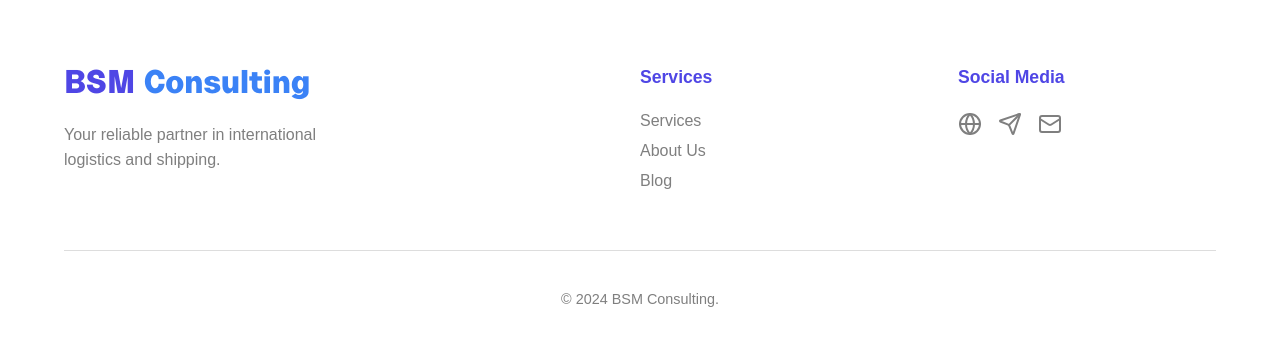
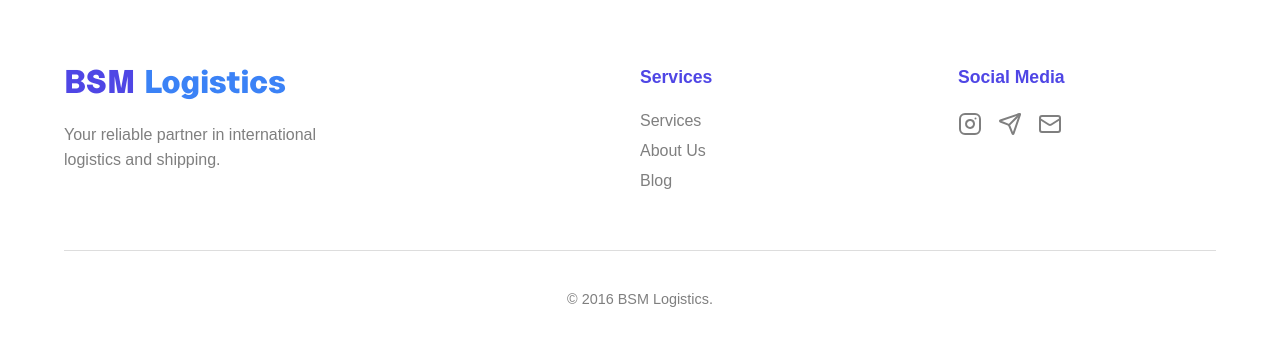
Before and after one commit to baxromxojasultonxojayev/logistic-company, a Next.js app: page /en/blogs in a window 1280 px wide. Shown: the part 985-1329 px from the top of the page. Built offline with nearby package versions, Linux system fonts and the light colour scheme; no server answers; a web font is replaced by a local one.

Commit message:
feat: update contact information, social links, and brand name in Feedback and Footer components

```diff
--- a/src/components/Feedback/Feedback.tsx
+++ b/src/components/Feedback/Feedback.tsx
@@ -95,7 +95,11 @@ export default function Feedback() {
               </div>
               <div className="detail-item">
                 <strong>{t('feedback_phone_label')}:</strong>
-                <p>+998 (55) 520 02 02</p>
+                <p><a href="tel:+998555200202" className="phone-link">+998 (55) 520 02 02</a></p>
+              </div>
+              <div className="detail-item">
+                <strong>Email:</strong>
+                <p><a href="mailto:bsmconlog@gmail.com">bsmconlog@gmail.com</a></p>
               </div>
             </div>
           </motion.div>
--- a/src/components/Footer/Footer.tsx
+++ b/src/components/Footer/Footer.tsx
@@ -2,8 +2,25 @@
 
 import { Link } from '@/navigation';
 import { useTranslations } from 'next-intl';
-import { Globe, Send, Mail } from 'lucide-react';
+import { Send, Mail } from 'lucide-react';
 import './style.scss';
+
+const InstagramIcon = ({ size = 24 }: { size?: number }) => (
+  <svg
+    width={size}
+    height={size}
+    viewBox="0 0 24 24"
+    fill="none"
+    stroke="currentColor"
+    strokeWidth="2"
+    strokeLinecap="round"
+    strokeLinejoin="round"
+  >
+    <rect width="20" height="20" x="2" y="2" rx="5" ry="5" />
+    <path d="M16 11.37A4 4 0 1 1 12.63 8 4 4 0 0 1 16 11.37z" />
+    <line x1="17.5" x2="17.51" y1="6.5" y2="6.5" />
+  </svg>
+);
 
 export default function Footer() {
   const t = useTranslations();
@@ -14,7 +31,7 @@ export default function Footer() {
         <div className="footer-grid">
           <div className="footer-brand">
             <Link href="/" className="footer-logo">
-              BSM <span>Consulting</span>
+              BSM <span>Logistics</span>
             </Link>
             <p>{t('nav_footer_desc')}</p>
           </div>
@@ -31,15 +48,21 @@ export default function Footer() {
           <div className="footer-social">
             <h4>{t('nav_social_label')}</h4>
             <div className="footer-icons">
-              <a href="#"><Globe size={24} /></a>
-              <a href="#"><Send size={24} /></a>
-              <a href="#"><Mail size={24} /></a>
+              <a href="https://www.instagram.com/bsm_consulting?igsh=cXU0NzdnODE2dnl1&utm_source=qr" target="_blank" rel="noopener noreferrer">
+                <InstagramIcon size={24} />
+              </a>
+              <a href="https://t.me/bsmtrade" target="_blank" rel="noopener noreferrer">
+                <Send size={24} />
+              </a>
+              <a href="mailto:bsmconlog@gmail.com" target="_blank" rel="noopener noreferrer">
+                <Mail size={24} />
+              </a>
             </div>
           </div>
         </div>
 
         <div className="footer-bottom">
-          <p>© 2024 BSM Consulting.</p>
+          <p>© 2016 BSM Logistics.</p>
         </div>
       </div>
     </footer>
```
